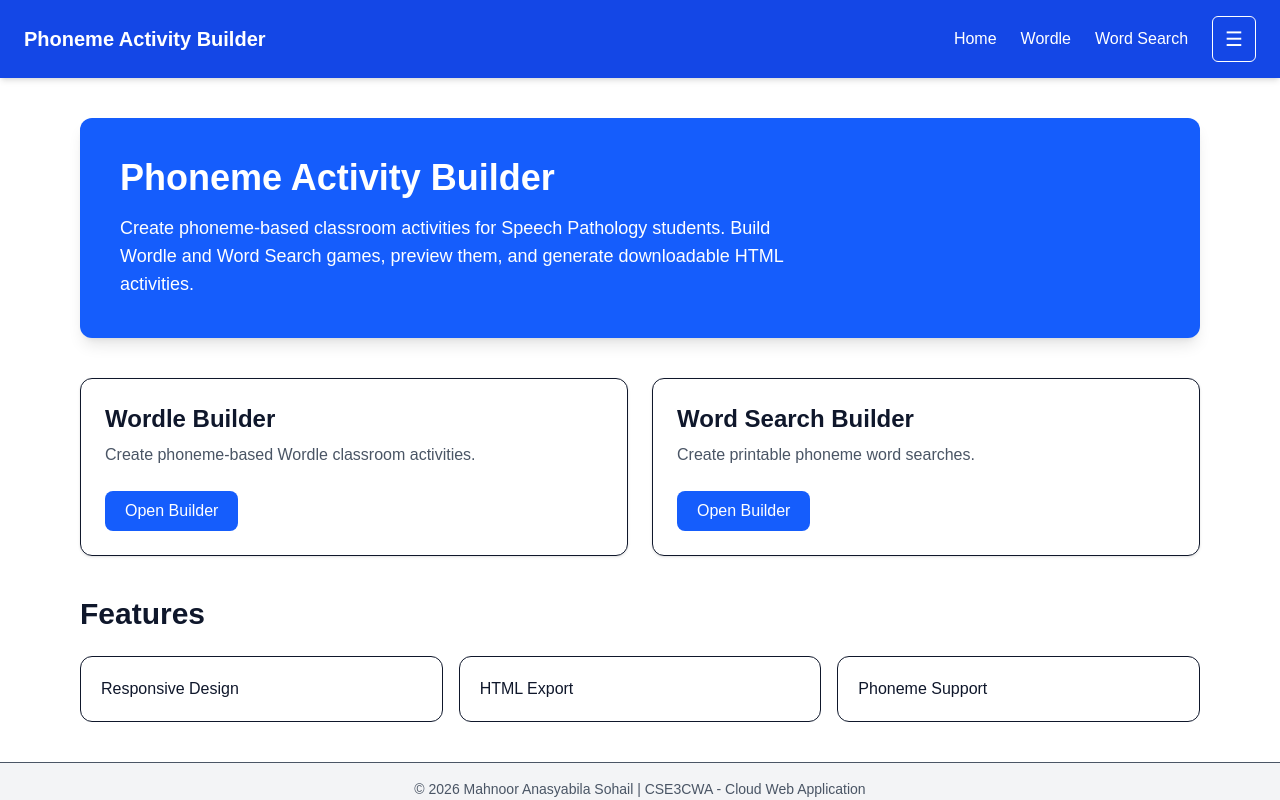
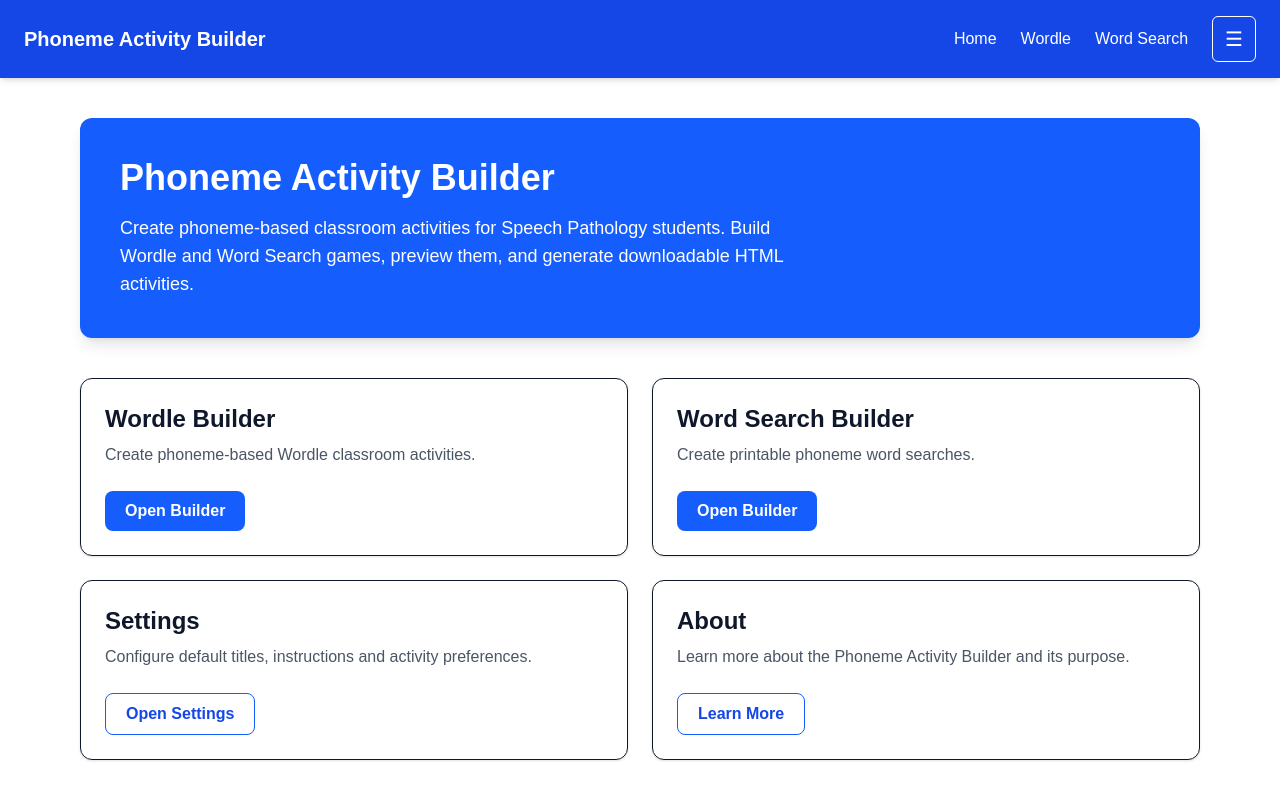
Before and after one commit to mahnoornasya-hub/phoneme-builder, a Next.js app: page / in a window 1280 px wide. Shown: the top 800 px of the page. Built offline with nearby package versions, Linux system fonts and the light colour scheme.

Commit message:
Add navigation links to home page

```diff
--- a/app/page.tsx
+++ b/app/page.tsx
@@ -1,7 +1,8 @@
+import Link from "next/link";
+
 export default function HomePage() {
   return (
     <div className="space-y-10">
-
       {/* Hero */}
       <section className="rounded-xl bg-blue-600 p-10 text-white shadow-lg">
         <h1 className="mb-4 text-4xl font-bold">
@@ -15,10 +16,9 @@ export default function HomePage() {
         </p>
       </section>
 
-      {/* Activity Cards */}
+      {/* Navigation */}
       <section className="grid gap-6 md:grid-cols-2">
-
-        <div className="rounded-xl border p-6 shadow-sm hover:shadow-md transition">
+        <div className="rounded-xl border p-6 shadow-sm transition hover:shadow-md">
           <h2 className="mb-2 text-2xl font-semibold">
             Wordle Builder
           </h2>
@@ -27,12 +27,15 @@ export default function HomePage() {
             Create phoneme-based Wordle classroom activities.
           </p>
 
-          <button className="rounded-lg bg-blue-600 px-5 py-2 text-white hover:bg-blue-700">
+          <Link
+            href="/wordle"
+            className="inline-block rounded-lg bg-blue-600 px-5 py-2 font-semibold text-white transition hover:bg-blue-700"
+          >
             Open Builder
-          </button>
+          </Link>
         </div>
 
-        <div className="rounded-xl border p-6 shadow-sm hover:shadow-md transition">
+        <div className="rounded-xl border p-6 shadow-sm transition hover:shadow-md">
           <h2 className="mb-2 text-2xl font-semibold">
             Word Search Builder
           </h2>
@@ -41,22 +44,56 @@ export default function HomePage() {
             Create printable phoneme word searches.
           </p>
 
-          <button className="rounded-lg bg-blue-600 px-5 py-2 text-white hover:bg-blue-700">
+          <Link
+            href="/word-search"
+            className="inline-block rounded-lg bg-blue-600 px-5 py-2 font-semibold text-white transition hover:bg-blue-700"
+          >
             Open Builder
-          </button>
+          </Link>
         </div>
 
+        <div className="rounded-xl border p-6 shadow-sm transition hover:shadow-md">
+          <h2 className="mb-2 text-2xl font-semibold">
+            Settings
+          </h2>
+
+          <p className="mb-6 text-gray-600">
+            Configure default titles, instructions and activity preferences.
+          </p>
+
+          <Link
+            href="/settings"
+            className="inline-block rounded-lg border border-blue-600 px-5 py-2 font-semibold text-blue-700 transition hover:bg-blue-50"
+          >
+            Open Settings
+          </Link>
+        </div>
+
+        <div className="rounded-xl border p-6 shadow-sm transition hover:shadow-md">
+          <h2 className="mb-2 text-2xl font-semibold">
+            About
+          </h2>
+
+          <p className="mb-6 text-gray-600">
+            Learn more about the Phoneme Activity Builder and its purpose.
+          </p>
+
+          <Link
+            href="/about"
+            className="inline-block rounded-lg border border-blue-600 px-5 py-2 font-semibold text-blue-700 transition hover:bg-blue-50"
+          >
+            Learn More
+          </Link>
+        </div>
       </section>
 
       {/* Features */}
       <section>
-
         <h2 className="mb-6 text-3xl font-bold">
           Features
         </h2>
 
         <div className="grid gap-4 md:grid-cols-3">
-
           <div className="rounded-xl border p-5">
             Responsive Design
           </div>
@@ -68,11 +105,8 @@ export default function HomePage() {
           <div className="rounded-xl border p-5">
             Phoneme Support
           </div>
-
         </div>
-
       </section>
-
     </div>
   );
 }
```
